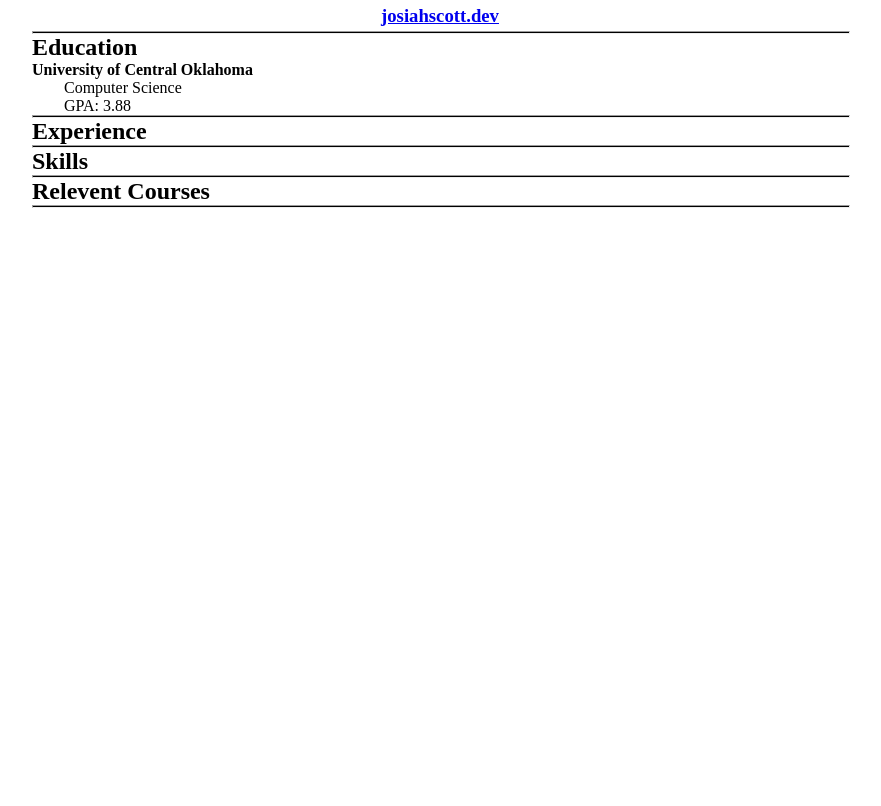
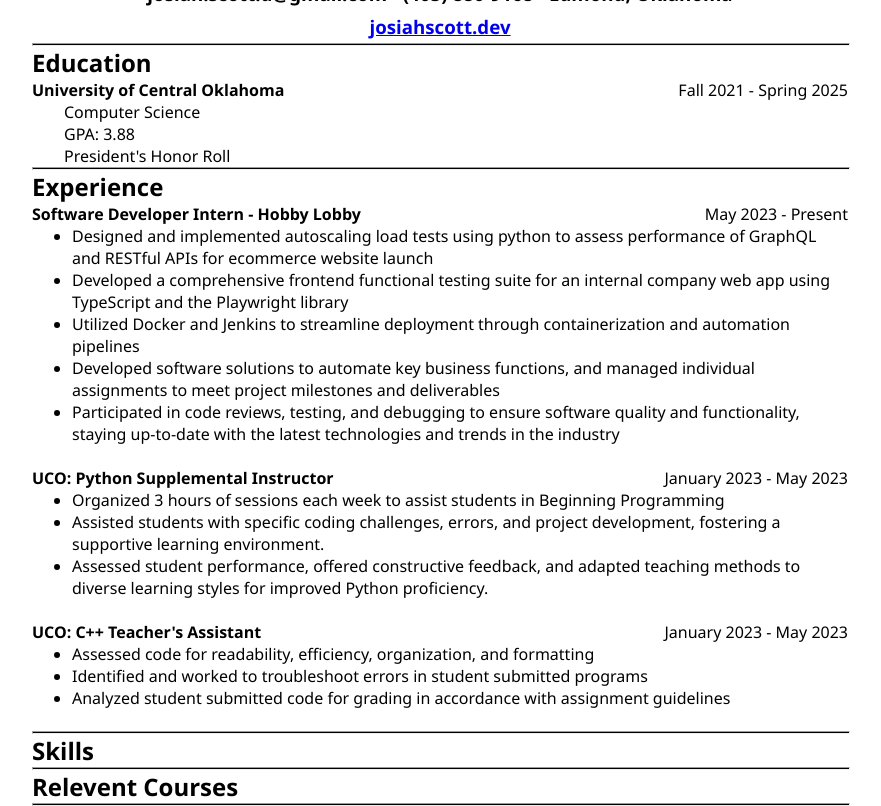
Before and after one commit to JosiahSco/resume, a plain HTML site: page index.html in a window 1280 px wide. Shown: the part 74-880 px from the top of the page, without its empty margins (200-1081 px from the left). Before the commit the page ends 800 px from the top, so only its background shows below. Drawn offline with Linux system fonts and the light colour scheme.

Commit message:
experience first draft

```diff
--- a/index.html
+++ b/index.html
@@ -16,15 +16,79 @@
         <hr>
         <div class="education">
             <h2>Education</h2>
-            <h4>University of Central Oklahoma</h4>
+            <div class="space-between-container">
+                <h4>University of Central Oklahoma</h4>
+                <p>Fall 2021 - Spring 2025</p>
+            </div>
             <div class="education-info">
                 <p>Computer Science</p>
                 <p>GPA: 3.88</p>
+                <p>President's Honor Roll</p>
             </div>
         </div>
         <hr>
         <div class="experience">
             <h2>Experience</h2>
+            <div class="space-between-container">
+                <h4>Software Developer Intern - Hobby Lobby</h4>
+                <p>May 2023 - Present</p>
+            </div>
+            <ul>
+                <li>
+                    Designed and implemented autoscaling load tests using python to assess performance of GraphQL
+                    and RESTful APIs for ecommerce website launch
+                </li>
+                <li>
+                    Developed a comprehensive frontend functional testing suite for an internal company web app
+                    using TypeScript and the Playwright library
+                </li>
+                <li>
+                    Utilized Docker and Jenkins to streamline deployment through containerization and
+                    automation pipelines
+                <li>
+                    Developed software solutions to automate key business functions, and managed individual
+                    assignments to meet project milestones and deliverables
+                </li>
+                <li>
+                    Participated in code reviews, testing, and debugging to ensure software quality and functionality,
+                    staying up-to-date with the latest technologies and trends in the industry
+                </li>
+            </ul>
+            <br>
+            <div class="space-between-container">
+                <h4>UCO: Python Supplemental Instructor</h4>
+                <p>January 2023 - May 2023</p>
+            </div>
+            <ul>
+                <li>
+                    Organized 3 hours of sessions each week to assist students in Beginning Programming
+                </li>
+                <li>
+                    Assisted students with specific coding challenges, errors, and project development,
+                    fostering a supportive learning environment.
+                </li>
+                <li>
+                    Assessed student performance, offered constructive feedback,
+                    and adapted teaching methods to diverse learning styles for improved Python proficiency.
+                </li>
+            </ul>
+            <br>
+            <div class="space-between-container">
+                <h4>UCO: C++ Teacher's Assistant</h4>
+                <p>January 2023 - May 2023</p>
+            </div>
+            <ul>
+                <li>
+                    Assessed code for readability, efficiency, organization, and formatting
+                </li>
+                <li>
+                    Identified and worked to troubleshoot errors in student submitted programs
+                </li>
+                <li>
+                    Analyzed student submitted code for grading in accordance with assignment guidelines
+                </li>
+            </ul>
+            <br>
         </div>
         <hr>
         <div class="skills">
--- a/styles.css
+++ b/styles.css
@@ -5,6 +5,7 @@
 body {
     display: flex;
     justify-content: center;
+    font-family: 'Segoe UI', Tahoma, Geneva, Verdana, sans-serif;
 }
 
 .page {
@@ -31,3 +32,8 @@ hr {
 .education-info {
     margin-left: 2rem;
 }
+
+.space-between-container {
+    display: flex;
+    justify-content: space-between;
+}
```
